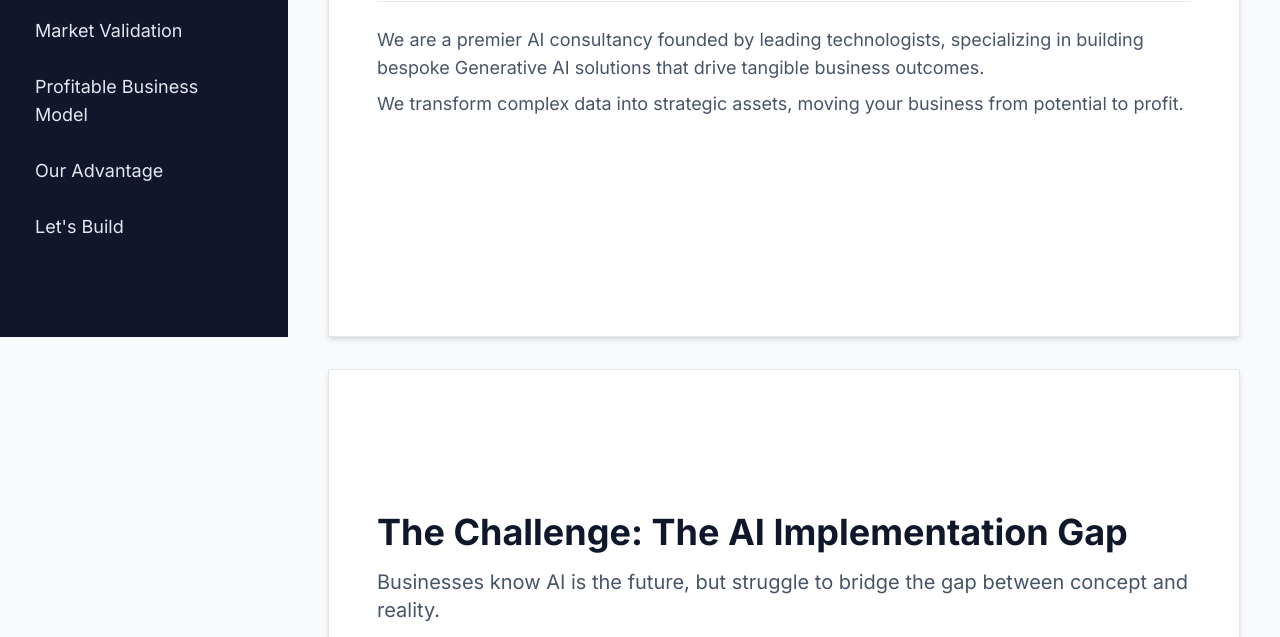
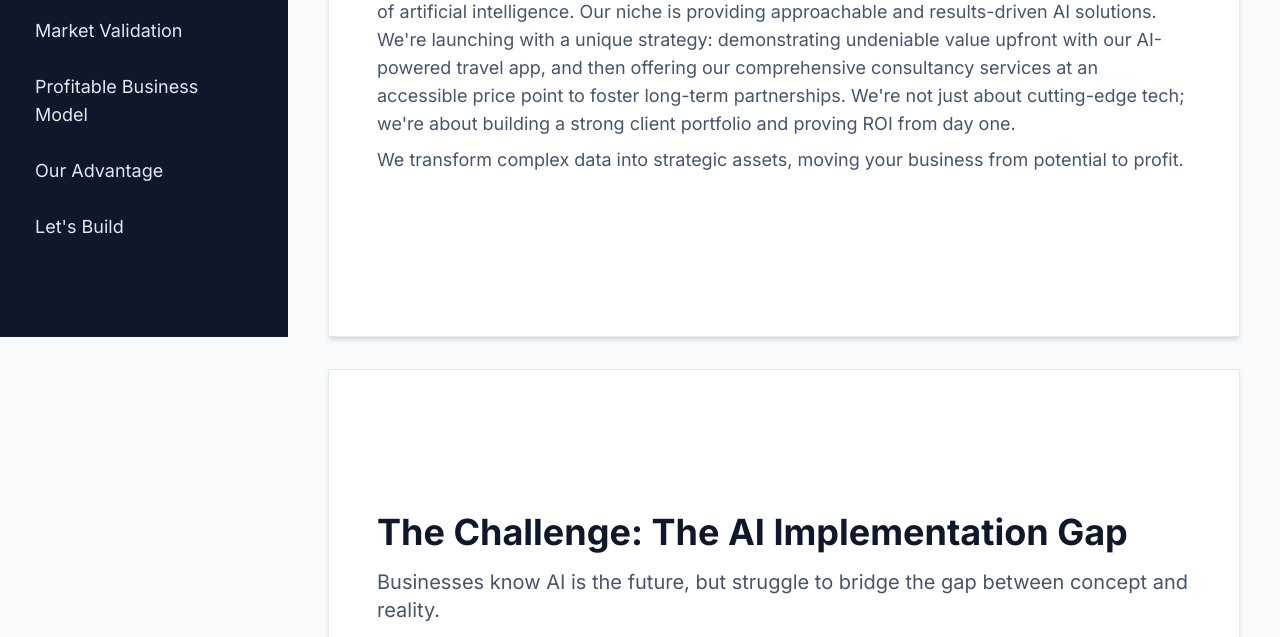
Before and after one commit to ZenVaultAI/ZenVaultAI.github.io, a plain HTML site: page index.html in a window 1280 px wide. Shown: the part 463-1100 px from the top of the page. Drawn offline with nearby package versions, Linux system fonts and the light colour scheme.

Commit message:
Update index.html

```diff
--- a/index.html
+++ b/index.html
@@ -53,7 +53,7 @@
                 <h2 class="text-5xl md:text-6xl font-extrabold slide-header mb-4">ZenVault AI Labs - Development Repositories</h2>
                 <p class="text-2xl md:text-3xl slide-subheader">Engineering Intelligence. Forging the Future.</p>
                 <div class="mt-8 border-t pt-6 text-lg text-slate-600 space-y-2">
-                    <p>We are a premier AI consultancy founded by leading technologists, specializing in building bespoke Generative AI solutions that drive tangible business outcomes.</p>
+                    <p>ZenVaultAI is an innovative B2B consultancy focused on helping businesses leverage the power of artificial intelligence. Our niche is providing approachable and results-driven AI solutions. We're launching with a unique strategy: demonstrating undeniable value upfront with our AI-powered travel app, and then offering our comprehensive consultancy services at an accessible price point to foster long-term partnerships. We're not just about cutting-edge tech; we're about building a strong client portfolio and proving ROI from day one.</p>
                     <p>We transform complex data into strategic assets, moving your business from potential to profit.</p>
                 </div>
             </section>
```
